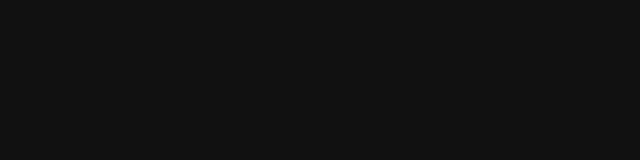
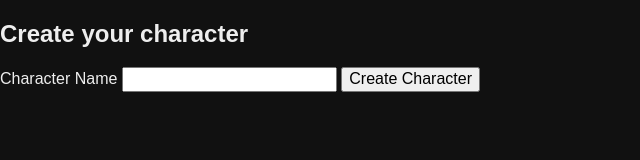
Before and after one commit to AzizShik/not-fight-club, a website built with webpack: page src/index.html in a window 1280 px wide. Shown: the whole page, without its empty margins (0-640 px from the left). Built offline with nearby package versions, Linux system fonts and the light colour scheme.

Commit message:
feat: add normalize.css library

```diff
--- a/package.json
+++ b/package.json
@@ -47,5 +47,9 @@
   "browserslist": [
     "> 1%",
     "last 2 versions"
-  ]
+  ],
+  "dependencies": {
+    "normalize-scss": "^8.0.0",
+    "normalize.css": "^8.0.1"
+  }
 }
--- a/src/index.html
+++ b/src/index.html
@@ -10,7 +10,16 @@
 
 <body>
 
+  <!-- <div id="root"></div> -->
 
+  <section class="register">
+    <h2 class="register__title title">Create your character</h2>
+    <div class="register__input-box">
+      <label for="register_input" class="register__input-label">Character Name</label>
+      <input type="text" class="register__input-field" id="register_input">
+      <button class="register__btn btn">Create Character</button>
+    </div>
+  </section>
 
 
 </body>
--- a/src/styles/main.scss
+++ b/src/styles/main.scss
@@ -1,3 +1,5 @@
+@use 'normalize.css/normalize.css';
+
 body {
   margin: 0;
   font-family: Arial, sans-serif;
```
Also changed, not shown: src/styles/common/fonts.scss (added), 1 other file.
